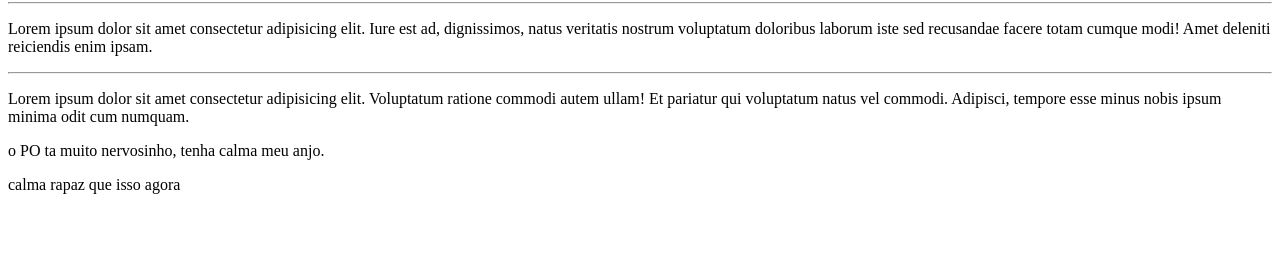
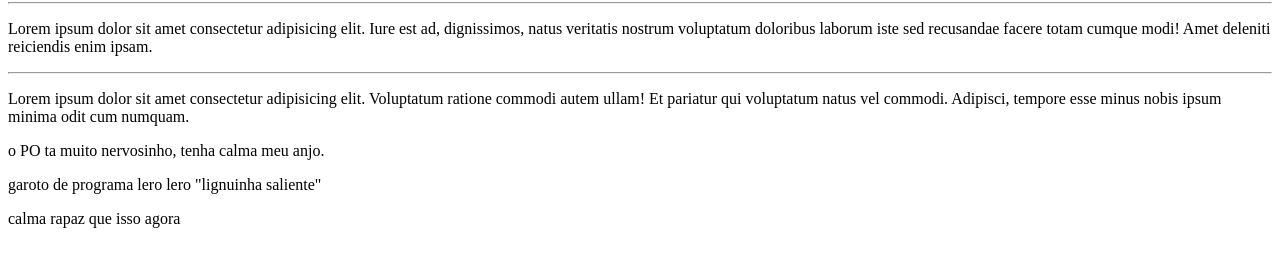
Before and after one commit to Yuricruz-2000/Ola-mundo, a plain HTML site: page site_exemplo/index.html in a window 1280 px wide. Shown: the part 78-344 px from the top of the page. Drawn offline with Linux system fonts and the light colour scheme.

Commit message:
modificação caboco

```diff
--- a/site_exemplo/index.html
+++ b/site_exemplo/index.html
@@ -12,10 +12,7 @@
     <hr>
     <p>Lorem ipsum dolor sit amet consectetur adipisicing elit. Voluptatum ratione commodi autem ullam! Et pariatur qui voluptatum natus vel commodi. Adipisci, tempore esse minus nobis ipsum minima odit cum numquam.</p>
     <p>o PO ta muito nervosinho, tenha calma meu anjo.</p>
-
-
+    <p>garoto de programa lero lero "lignuinha saliente"</p>
     <p>calma rapaz que isso agora</p>
-
-
 </body>
 </html>
```
